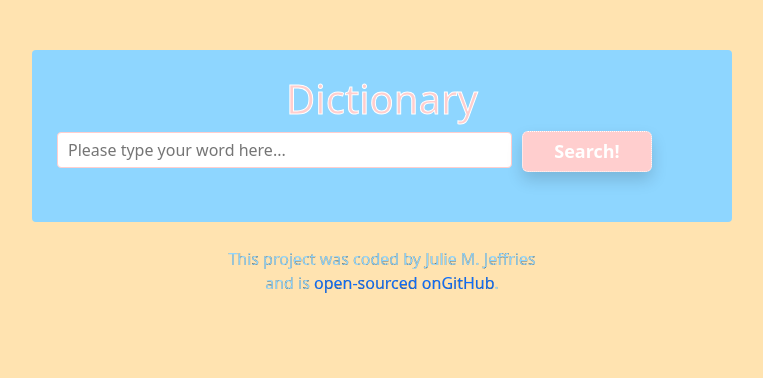
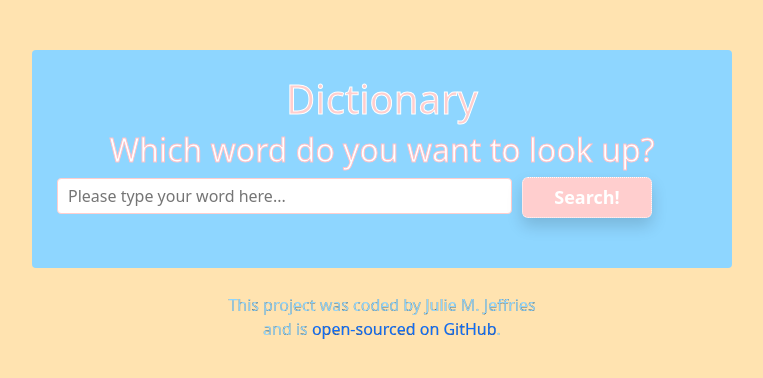
Before and after one commit to juliemeta/dictionary, a React (Vite) app in the folder dictionary/: page / in a window 1280 px wide. Shown: the top 378 px of the page, without its empty margins (258-1021 px from the left). Built offline with nearby package versions, Linux system fonts and the light colour scheme.

Commit message:
Added event listener handleKeywordChange

```diff
--- a/dictionary/src/App.jsx
+++ b/dictionary/src/App.jsx
@@ -15,7 +15,7 @@ export default function App() {
         <div>
           and is{" "}
           <a href="https://github.com/juliemeta/dictionary">
-            open-sourced onGitHub
+            open-sourced on GitHub
           </a>
           .
         </div>
--- a/dictionary/src/Dictionary.css
+++ b/dictionary/src/Dictionary.css
@@ -1,6 +1,11 @@
 .Dictionary h1 {
   color: #ffcece;
   -webkit-text-stroke: 1px rgb(255, 255, 255);
+}
+
+.Dictionary h2 {
+  color: #ffffff;
+  -webkit-text-stroke: 1px #ffc1c8;
 }
 
 .search-form {
--- a/dictionary/src/Dictionary.jsx
+++ b/dictionary/src/Dictionary.jsx
@@ -1,19 +1,27 @@
-import React from "react";
+import React, { useState } from "react";
 import "./Dictionary.css";
 
 export default function Dictionary() {
+  let [keyword, setKeyword] = useState("");
+
+  function handleKeywordChange(event) {
+    setKeyword(event.target.value);
+  }
+
   function search(event) {
     event.preventDefault();
-    alert("Seaching");
+    alert(`${keyword}`);
   }
 
   return (
     <div className="Dictionary">
       <h1 className="text-center">Dictionary</h1>
+      <h2 className="text-center">Which word do you want to look up?</h2>
       <form className="search-form" onSubmit={search}>
         <input
           className="search-bar"
           type="search"
+          onChange={handleKeywordChange}
           placeholder="Please type your word here..."
         />
         <button className="btn search-button shadow">Search!</button>
```
